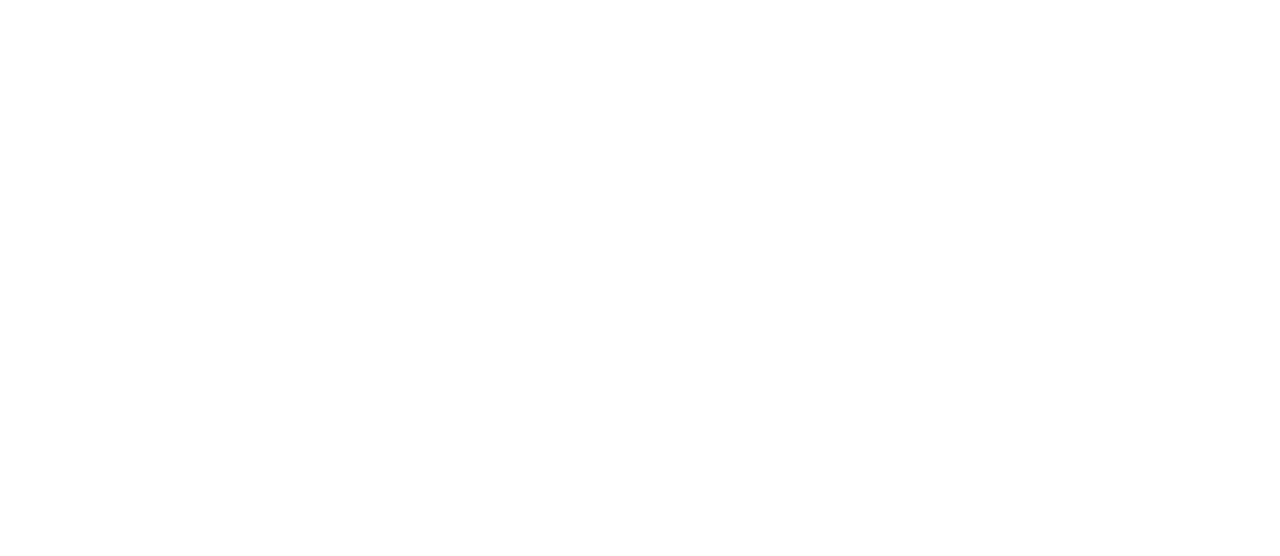
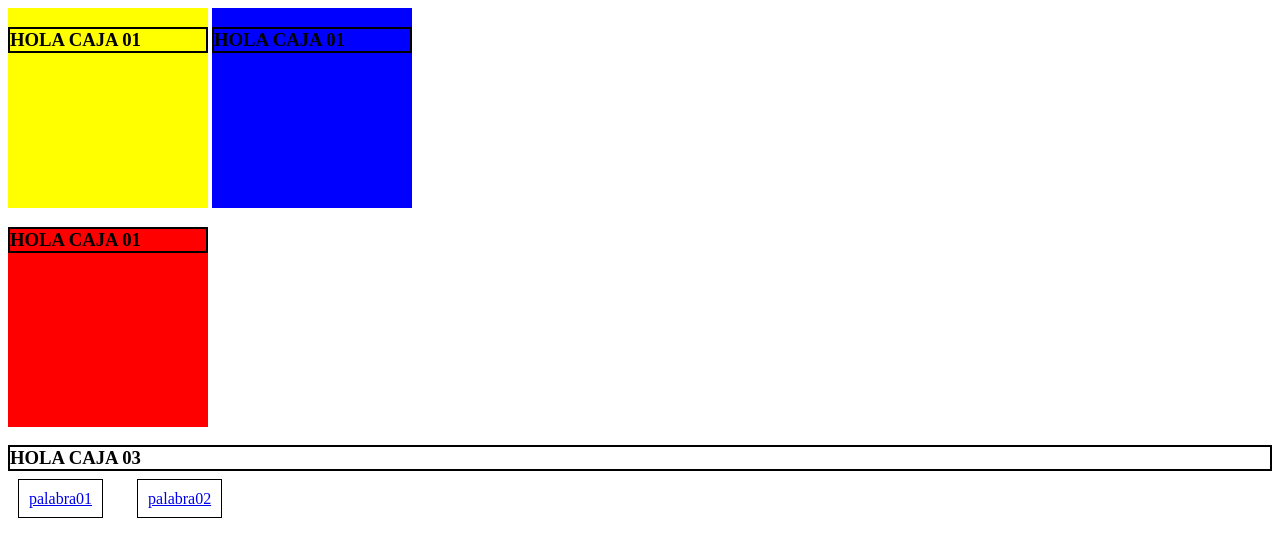
Before and after one commit to Bertalanffy984/Web_003, a plain HTML site: page Index.html in a window 1280 px wide. Drawn offline with Linux system fonts and the light colour scheme.

Commit message:
Comienzp_Git

```diff
--- a/Index.html
+++ b/Index.html
@@ -2,8 +2,16 @@
 <html lang="en">
   <head>
     <meta charset="UTF-8" />
-    <meta name="viewport" content="width=device-width, initial-scale=1.0" />
+    <title>Practicas</title>
+    <link rel="stylesheet" href="Styles.css" />
     <title>Document</title>
   </head>
-  <body></body>
+  <body>
+    <div id="caja_01"><h3>HOLA CAJA 01</h3></div>
+    <div id="caja_02"><h3>HOLA CAJA 01</h3></div>
+    <div id="caja_03"><h3>HOLA CAJA 01</h3></div>
+    <div><h3>HOLA CAJA 03</h3></div>
+    <a id="palabra" href="# ">palabra01</a>
+    <a href="# ">palabra02</a>
+  </body>
 </html>
--- /dev/null
+++ b/Styles.css
@@ -0,0 +1,29 @@
+#caja_01 {
+  height: 200px;
+  width: 200px;
+  background-color: yellow;
+  display: inline-block;
+}
+#caja_02 {
+  height: 200px;
+  width: 200px;
+  background-color: blue;
+  display: inline-block;
+}
+
+#caja_03 {
+  height: 200px;
+  width: 200px;
+  background-color: red;
+}
+h3 {
+  border: 2px solid black;
+}
+a {
+  border: 1px solid black;
+  padding: 10px;
+}
+#palabra {
+  margin-left: 10px;
+  margin-right: 30px;
+}
```
Also changed, not shown: 1 other file.
